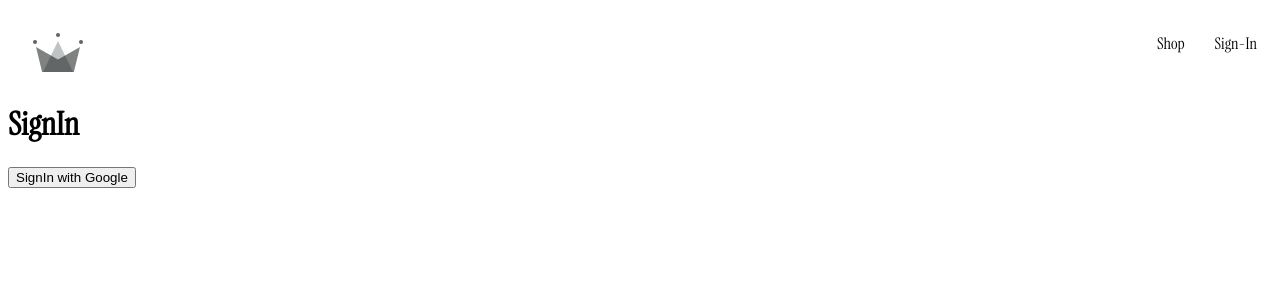
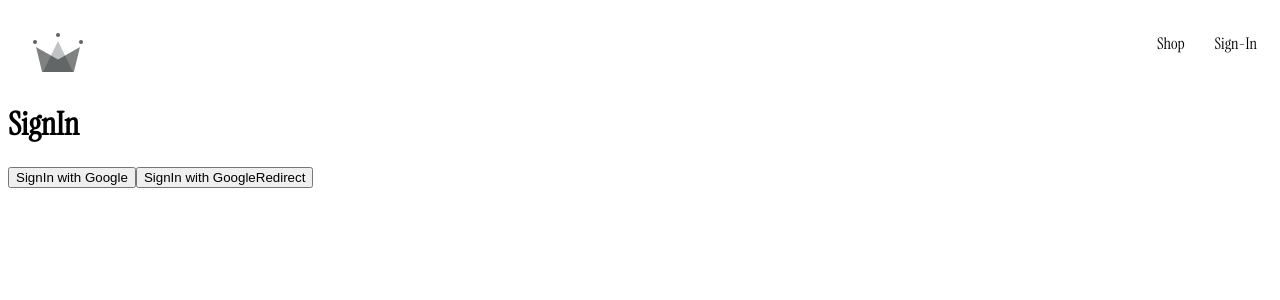
Before and after one commit to LynnHourieh/crwn-clothing, a React (Vite) app in the folder crwn-project/: page /sign-in in a window 1280 px wide. Shown: the top 300 px of the page. Built offline with nearby package versions, Linux system fonts and the light colour scheme.

Commit message:
sign-in with GoggleRedirect

```diff
--- a/crwn-project/src/components/sign-up-form/sign-up-form.component.jsx
+++ b/crwn-project/src/components/sign-up-form/sign-up-form.component.jsx
@@ -1,19 +1,49 @@
-import React from "react";
-import { signInWithGooglePopup ,createUserDocumentFromAuth} from "../../utlis/firebase/firebase.utils";
+import React, { useEffect } from "react";
+import {
+  signInWithGooglePopup,
+  createUserDocumentFromAuth,
+  signInWithGoogleRedirect,
+  auth,
+} from "../../utlis/firebase/firebase.utils";
+import { getRedirectResult } from "firebase/auth";
+
 //const user declares a constant variable called user, which cannot be reassigned a new value after it has been initialized.
 //On the other hand, const {user} is using destructuring assignment to extract the user property from an object and assign it to a constant variable also called user.
 //This means that user will be a constant variable that holds the value of the user property from the object.
 const SignIn = () => {
+  useEffect(() => {
+    const fetchData = async () => {
+      const response = await getRedirectResult(auth);
+      console.log(response);
+      //adding user to database
+      if(response){
+        const  userDocRef = await createUserDocumentFromAuth (response.user)
+      }
+    };
+    fetchData();
+  }, []);
+  //getRedirectResult is async function
+  //[] empty array means that run this function one time after mounting
+  //signInWithGoogleRedirect function with mount again so after mounting useEffect will run and it will console the reaponse of the Redirect result
   const logGoogleUser = async () => {
-    const {user} = await signInWithGooglePopup();
-    const userDocRef= await createUserDocumentFromAuth(user)
+    const { user } = await signInWithGooglePopup();
+    const userDocRef = await createUserDocumentFromAuth(user);
     //console.log(user);
   };
+  // const logGoogleRedirectUser = async () => {
+  //   const {user} = await signInWithGooglePopup();
+  //  //application started from beginning , it didn't show user on console after sign-in with goggle Redirect so =>(use useEffect + getRedirectResult + auth)
+  //   console.log({user});
+  // };
+  // <button onClick={logGoogleRedirectUser
+  // }>SignIn with GoogleRedirect</button>
   return (
     <div>
       <h1>SignIn</h1>
-      <button onClick={logGoogleUser
-    }>SignIn with Google</button>
+      <button onClick={logGoogleUser}>SignIn with Google</button>
+      <button onClick={signInWithGoogleRedirect}>
+        SignIn with GoogleRedirect
+      </button>
     </div>
   );
 };
--- a/crwn-project/src/utlis/firebase/firebase.utils.jsx
+++ b/crwn-project/src/utlis/firebase/firebase.utils.jsx
@@ -25,36 +25,35 @@ const firebaseConfig = {
 // Initialize Firebase
 const firebaseApp = initializeApp(firebaseConfig);
 
-const provider = new GoogleAuthProvider();
-provider.setCustomParameters({
+const googleprovider = new GoogleAuthProvider();
+googleprovider.setCustomParameters({
   prompt: "select_account",
 });
 
 export const auth = getAuth();
-export const signInWithGooglePopup = () => signInWithPopup(auth, provider);
-
+//auth keeps tracking of the authentication state during entire application
+export const signInWithGooglePopup = () =>
+  signInWithPopup(auth, googleprovider);
+export const signInWithGoogleRedirect = () =>
+  signInWithRedirect(auth, googleprovider);
 //for Database
 
 export const db = getFirestore();
 export const createUserDocumentFromAuth = async (userAuth) => {
   const userDocRef = doc(db, "users", userAuth.uid);
   //console.log(userDocRef);
-  const userSnapshot = await getDoc(userDocRef)
-  console.log("userSnapshot",userSnapshot)
+  const userSnapshot = await getDoc(userDocRef);
+  console.log("userSnapshot", userSnapshot);
   //if it exists in database or not
-  console.log("userSnapshot",userSnapshot.exists())
-  if(!userSnapshot.exists()){
-    const{displayName , email}=userAuth;
-    const createdAt=new Date();
-    try{
-      await setDoc(userDocRef,{displayName,
-      email,
-      createdAt
-    });
-    }catch(error){
-     console.log("error creating the user",error.message)
+  console.log("userSnapshot", userSnapshot.exists());
+  if (!userSnapshot.exists()) {
+    const { displayName, email } = userAuth;
+    const createdAt = new Date();
+    try {
+      await setDoc(userDocRef, { displayName, email, createdAt });
+    } catch (error) {
+      console.log("error creating the user", error.message);
     }
-
   }
   return userDocRef;
 };
```
Also changed, not shown: crwn-project/note.txt.
